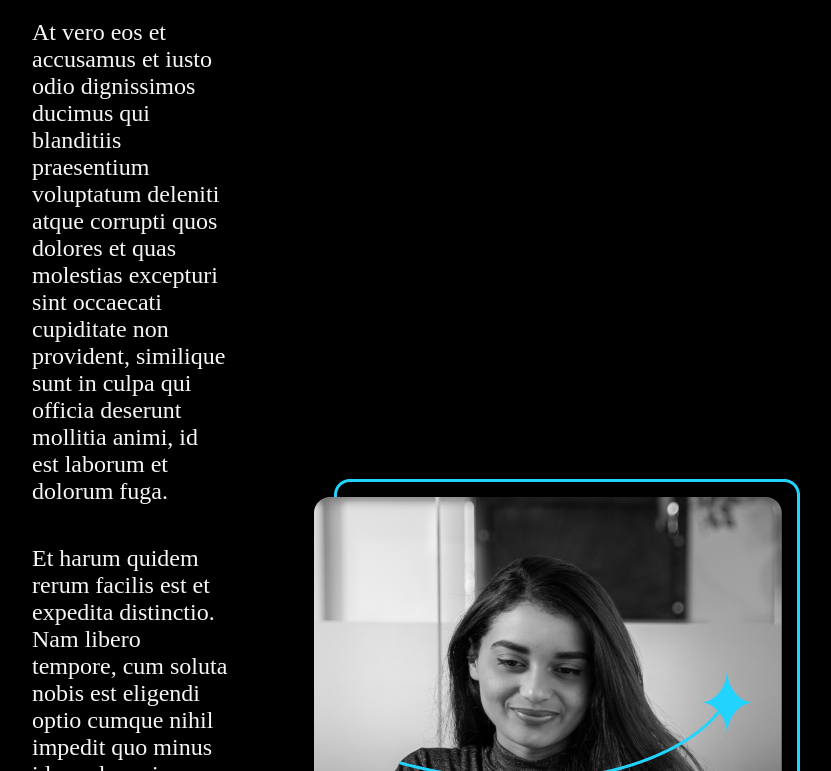
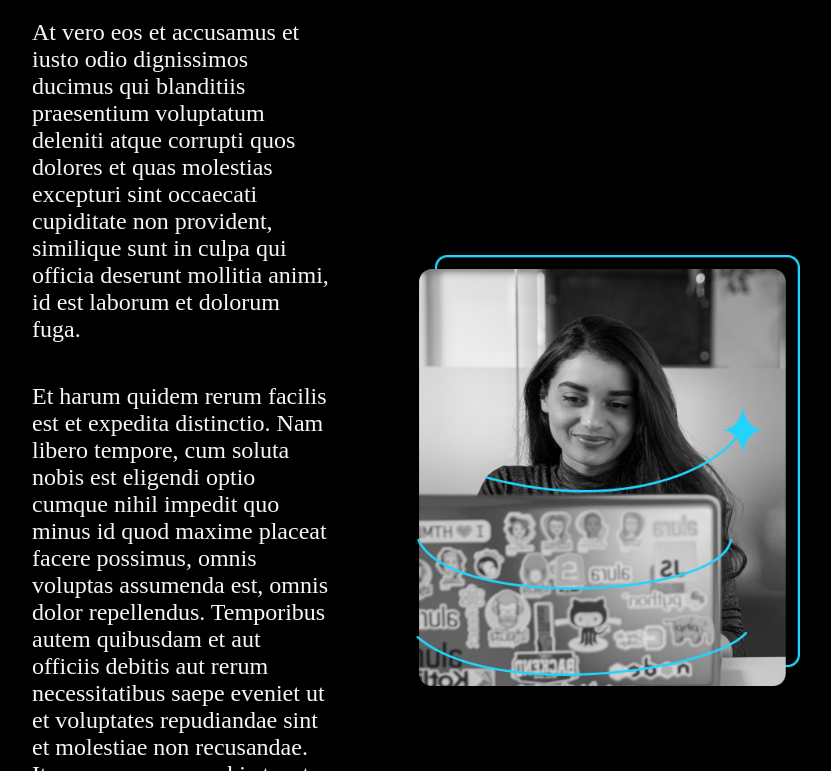
Before and after one commit to NatoFernandes/HTML-e-CSS-para-projetos-web, a plain HTML site: page about.html in a window 1280 px wide. Shown: the part 181-952 px from the top of the page, without its empty margins (224-1055 px from the left). Drawn offline with Linux system fonts and the light colour scheme; a web font is replaced by a local one.

Commit message:
Apos o quarto curso - Corrigindo tamanho da foto

```diff
--- a/about.html
+++ b/about.html
@@ -19,7 +19,7 @@
             <p class="apresentacao_conteudo_texto">At vero eos et accusamus et iusto odio dignissimos ducimus qui blanditiis praesentium voluptatum deleniti atque corrupti quos dolores et quas molestias excepturi sint occaecati cupiditate non provident, similique sunt in culpa qui officia deserunt mollitia animi, id est laborum et dolorum fuga.</p>
             <p class="apresentacao_conteudo_texto">Et harum quidem rerum facilis est et expedita distinctio. Nam libero tempore, cum soluta nobis est eligendi optio cumque nihil impedit quo minus id quod maxime placeat facere possimus, omnis voluptas assumenda est, omnis dolor repellendus. Temporibus autem quibusdam et aut officiis debitis aut rerum necessitatibus saepe eveniet ut et voluptates repudiandae sint et molestiae non recusandae. Itaque earum rerum hic tenetur a sapiente delectus, ut aut reiciendis voluptatibus maiores alias consequatur aut perferendis doloribus asperiores ipsum delis forum birol parela maxime infena. Excepteur sint occaecat cupidatat non.</p>
         </section>
-        <img src="Arquivos/Imagem.png" alt="Foto da Joana Santos programando">
+        <img class="apresetacao_imagem" src="Arquivos/Imagem.png" alt="Foto da Joana Santos programando">
     </main>
     <footer class="rodape">
         <p>Desenvolvido por: Renato</p>
```
